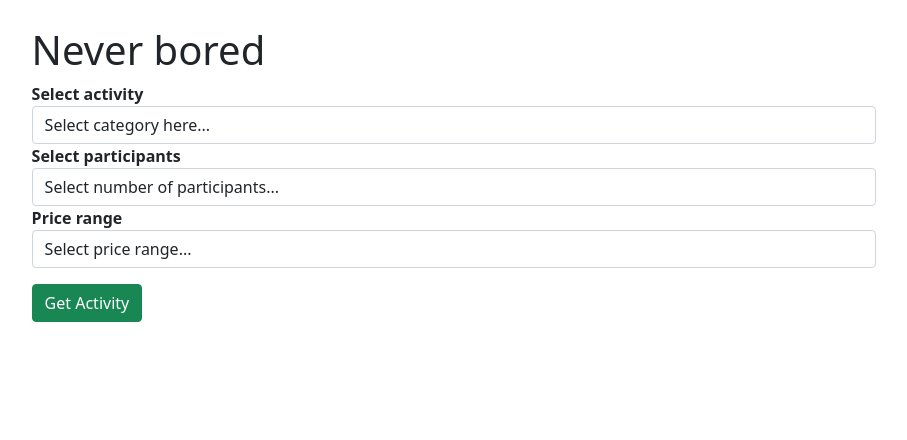
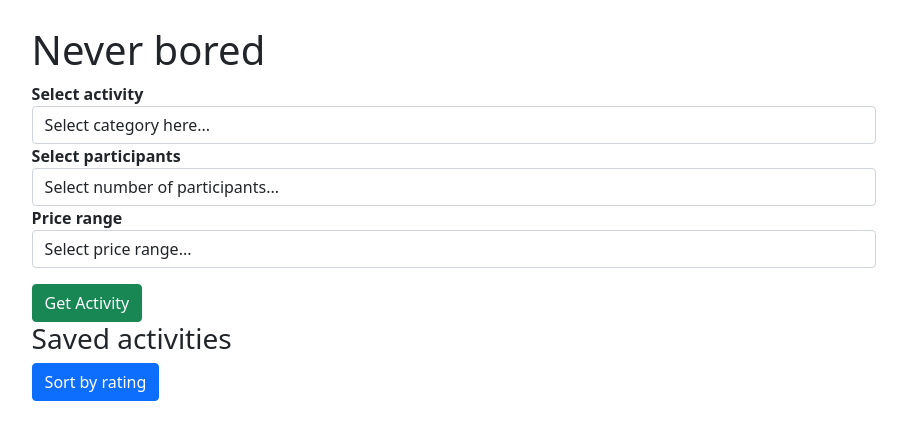
Before and after one commit to moasvennesson/NeverBoredProject, a React (Create React App) app: page / in a window 1280 px wide. Shown: the top 440 px of the page, without its empty margins (186-1093 px from the left). Built offline with nearby package versions, Linux system fonts and the light colour scheme.

Commit message:
Småfix
Co-Authored-By: null <moasvennesson@users.noreply.github.com>
Co-Authored-By: null <EmelieKul@users.noreply.github.com>

```diff
--- a/src/ActivityHandler.js
+++ b/src/ActivityHandler.js
@@ -44,13 +44,6 @@ export default function ActivityHandler() {
         }
     }
 
-    function test() {
-        let x = document.getElementById("toggle_button");
-        if(document.getElementsByTagName('li').length >= 1){
-            x.style.display = "block";
-        }
-    }
-
     function get_activities_from_local_storage() {
         console.log("Local_storage körs");
         let local_data = localStorage.getItem("activities");
@@ -72,8 +65,7 @@ export default function ActivityHandler() {
         console.log("Här sparas den nya listan", local_data);
 
         localStorage.setItem("activities", JSON.stringify(local_data));
-        Set_new_activities(local_data)
-        test();
+        Set_new_activities(local_data);
     }
 
     function deleteItem(id) {
@@ -84,14 +76,11 @@ export default function ActivityHandler() {
     }
 
     function rating_sort() {
-
         let sortedRating = saved_activities.sort(function(a, b){
             return b.rating - a.rating
           });
           localStorage.setItem('activities', JSON.stringify(sortedRating));
           window.location.reload();
-
-          console.log(sortedRating);
     }
 
     function updateItem(id, activity, rating) {
@@ -144,10 +133,13 @@ export default function ActivityHandler() {
                         <Activities key={uuidv4()} activity={activity} Save_activity={Save_activity} />
                     </ul>
                 </div>
-                <ul className="list-group" >
+                <div id="toggle_button">
+                    <h3>Saved activities</h3>
+                    <button type="button" className="btn btn-primary" onClick={rating_sort}>Sort by rating</button>
+                </div>
+                <ul className="list-group" id="activity_list">
                     {saved_activities.map(activity => <Saved_activity deleteItem={deleteItem} updateItem={updateItem} activity={activity.activity} rating={activity.rating} id={activity.id} price={activity.price} key={uuidv4()}/>)}
                 </ul>
-                <button style={{display: "none"}} id="toggle_button" type="button" className="btn btn-primary" onClick={rating_sort}>Sort by rating</button>
             </section>
         </div>
     )
--- a/src/Saved_activity.js
+++ b/src/Saved_activity.js
@@ -54,8 +54,7 @@ export default function Saved_activity(props) {
     //console.log(props.activity);
     return (
         <>
-            <h3>Saved activities</h3>
-            <li className="list-group-item" id="items">
+            <li className="list-group-item">
                 <font size="+2">{props.activity[0]}</font>
                 <button className="btn btn-sm btn-danger float-end" onClick={() => {props.deleteItem(props.id)}}>X</button>
                 <Box component="fieldset" mb={3} borderColor="transparent">
```
